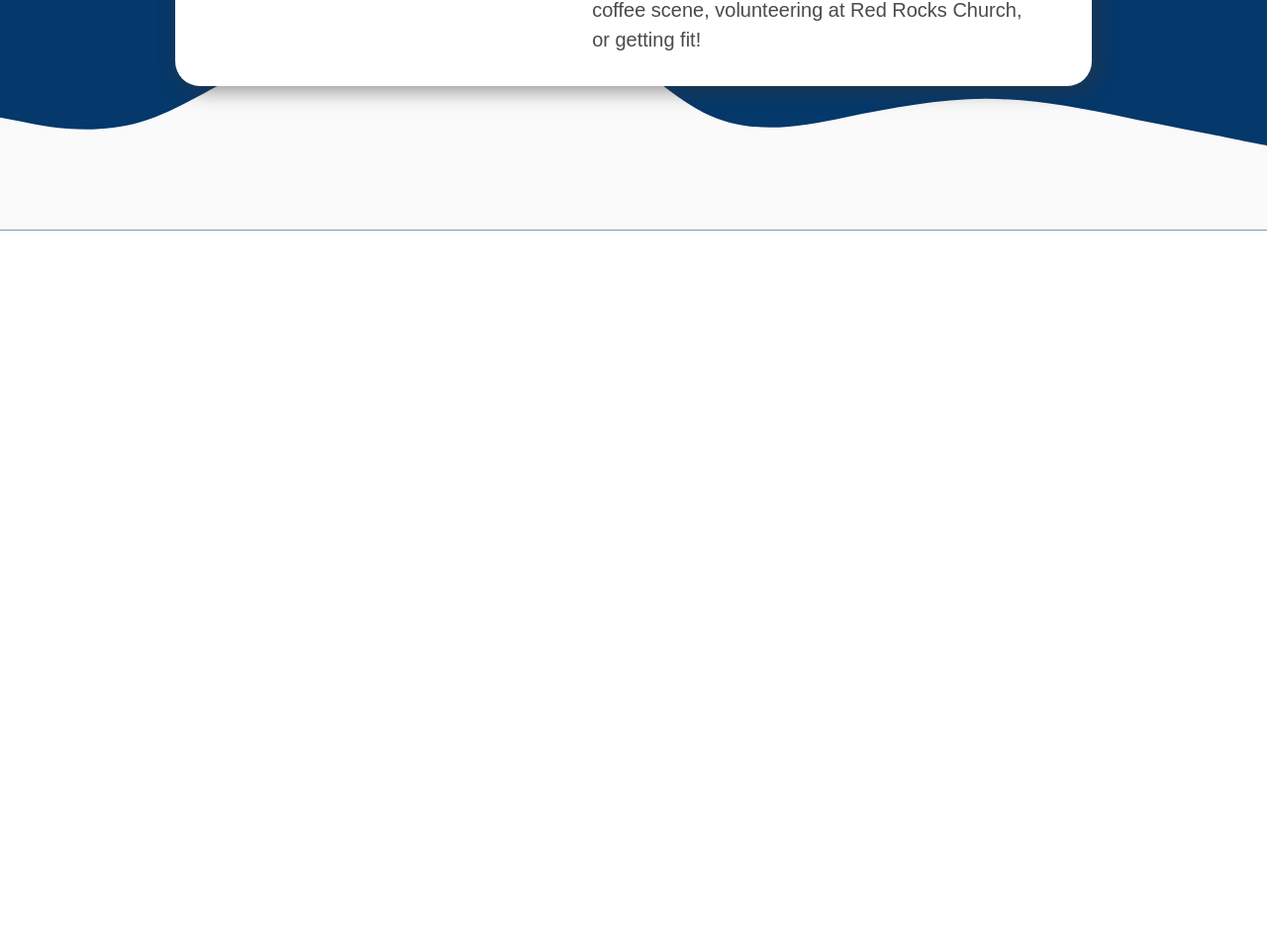
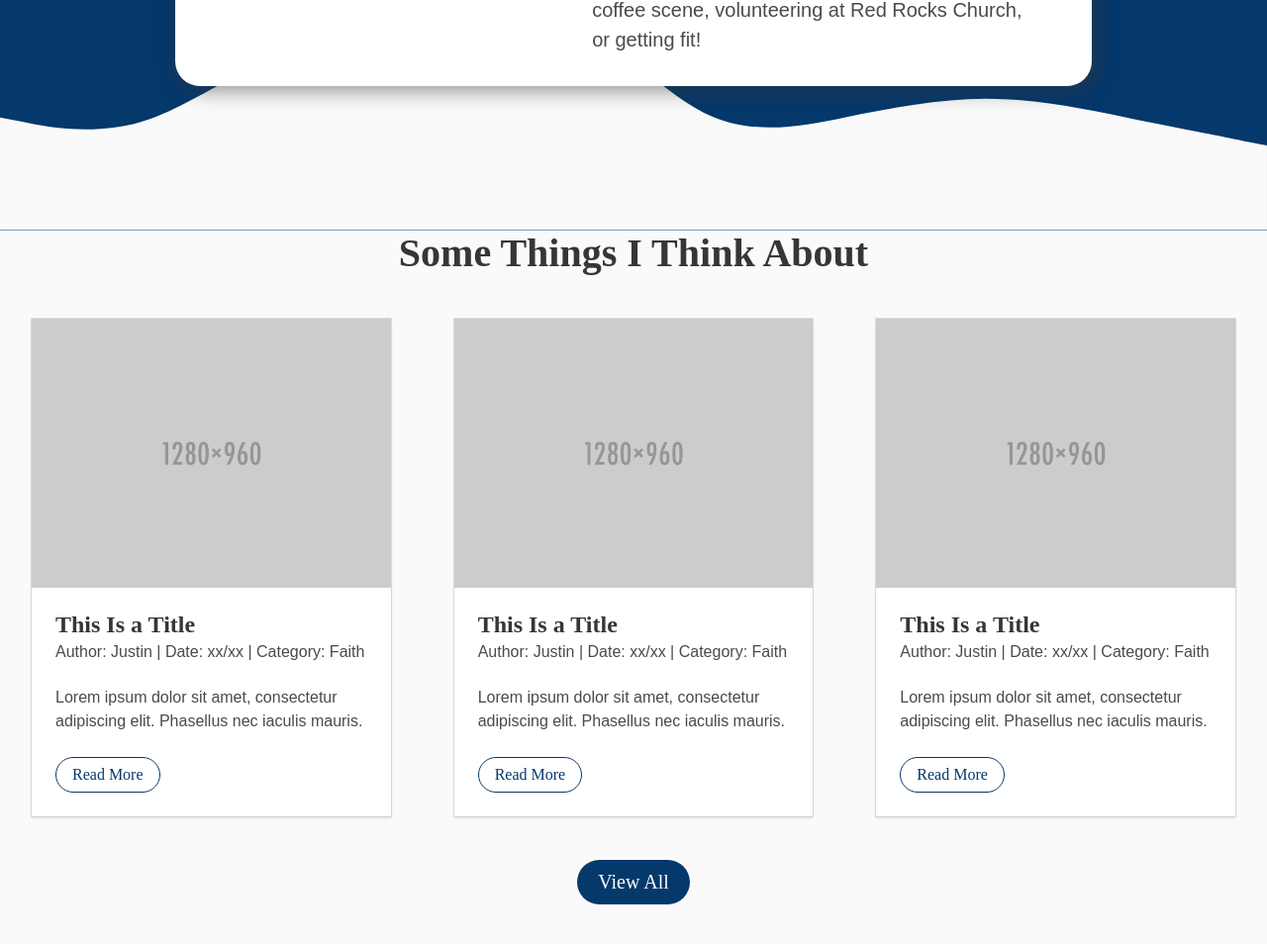
Before and after one commit to inheinsight/personal-site, a website: page index.html in a window 1280 px wide. Shown: the part 1390-2344 px from the top of the page at 99% size. Before the commit the page ends 1623 px from the top, so only its background shows below. Drawn offline with nearby package versions, Linux system fonts and the light colour scheme; a web font is replaced by a local one.

Commit message:
Added Latest Posts section

```diff
--- a/_sass/main.scss
+++ b/_sass/main.scss
@@ -9,7 +9,7 @@ $family-primary: "Adamina", serif;
 $family-secondary: "Muli", sans-serif;
 p {
   font-family: $family-secondary;
-  font-size: $size-5;
+  font-size: $size-6;
   line-height: 1.5em;
 }
 
@@ -54,4 +54,18 @@ $box-radius: 25px;
   margin: 0 auto;
 }
 
+#about-text > p {
+  font-size: $size-5;
+}
+
+//Blog Section
+#blog-posts > .container {
+  padding-top: 20px;
+  padding-bottom: 20px;
+}
+
+#view-all {
+  margin: 20px;
+}
+
 @import "../node_modules/bulma/bulma";
--- a/index.html
+++ b/index.html
@@ -44,7 +44,7 @@
               </div>
               <div class="column is-7">
                   <h2 class="title is-3 has-text-centered">Salutations</h2>
-                  <div>
+                  <div id="about-text">
                       <p>
                         I'm a proud Colorado native who loves contributing to environments that welcome innovation and champion an impactful mission.
                       </p>
@@ -64,6 +64,64 @@
         <svg xmlns="http://www.w3.org/2000/svg" viewBox="0 0 1440 320"><path fill="#fafafa" fill-opacity="1" d="M0,192L26.7,197.3C53.3,203,107,213,160,197.3C213.3,181,267,139,320,122.7C373.3,107,427,117,480,106.7C533.3,96,587,64,640,80C693.3,96,747,160,800,186.7C853.3,213,907,203,960,192C1013.3,181,1067,171,1120,170.7C1173.3,171,1227,181,1280,192C1333.3,203,1387,213,1413,218.7L1440,224L1440,320L1413.3,320C1386.7,320,1333,320,1280,320C1226.7,320,1173,320,1120,320C1066.7,320,1013,320,960,320C906.7,320,853,320,800,320C746.7,320,693,320,640,320C586.7,320,533,320,480,320C426.7,320,373,320,320,320C266.7,320,213,320,160,320C106.7,320,53,320,27,320L0,320Z"></path></svg>
       </div>
     </section>
+    <section id="blog-posts">
+      <h1 class="title is-2 has-text-centered">Some Things I Think About</h1>
+      <div class="container is-fluid">
+        <div class="columns is-variable is-8 is-multiline">
+          <div class="column is-one-third">
+            <div class="card">
+              <div class="card-image">
+                <figure class="image is4by3">
+                  <img src="img/1280x960.png" alt="placeholder">
+                </figure>
+              </div>
+              <div class="card-content">
+                <h4 class="title is-4">This Is a Title</h4>
+                <p class="subtitle is-6">Author: Justin | Date: xx/xx | Category: Faith</p>
+                <p class="content">Lorem ipsum dolor sit amet, consectetur adipiscing elit.
+                  Phasellus nec iaculis mauris.</p>
+                <button class="button is-primary is-outlined is-rounded">Read More</button>
+              </div>
+            </div>
+          </div>
+          <div class="column is-one-third">
+            <div class="card">
+              <div class="card-image">
+                <figure class="image is4by3">
+                  <img src="img/1280x960.png" alt="placeholder">
+                </figure>
+              </div>
+              <div class="card-content">
+                <h4 class="title is-4">This Is a Title</h4>
+                <p class="subtitle is-6">Author: Justin | Date: xx/xx | Category: Faith</p>
+                <p class="content">Lorem ipsum dolor sit amet, consectetur adipiscing elit.
+                  Phasellus nec iaculis mauris.</p>
+                <button class="button is-primary is-outlined is-rounded">Read More</button>
+              </div>
+            </div>
+          </div>
+          <div class="column is-one-third">
+            <div class="card">
+              <div class="card-image">
+                <figure class="image is4by3">
+                  <img src="img/1280x960.png" alt="placeholder">
+                </figure>
+              </div>
+              <div class="card-content">
+                <h4 class="title is-4">This Is a Title</h4>
+                <p class="subtitle is-6">Author: Justin | Date: xx/xx | Category: Faith</p>
+                <p class="content">Lorem ipsum dolor sit amet, consectetur adipiscing elit.
+                  Phasellus nec iaculis mauris.</p>
+                <button class="button is-primary is-outlined is-rounded">Read More</button>
+              </div>
+            </div>
+          </div>
+          <div class="column is-full" style="text-align: center">
+            <button id="view-all" class="button is-primary is-rounded is-medium">View All</button>
+          </div>
+        </div>
+      </div>
+    </section>
     <script type="text/javascript" src="lib/main.js"></script>
   </body>
 </html>
```
Also changed, not shown: css/main.css, img/1280x960.png (added).
